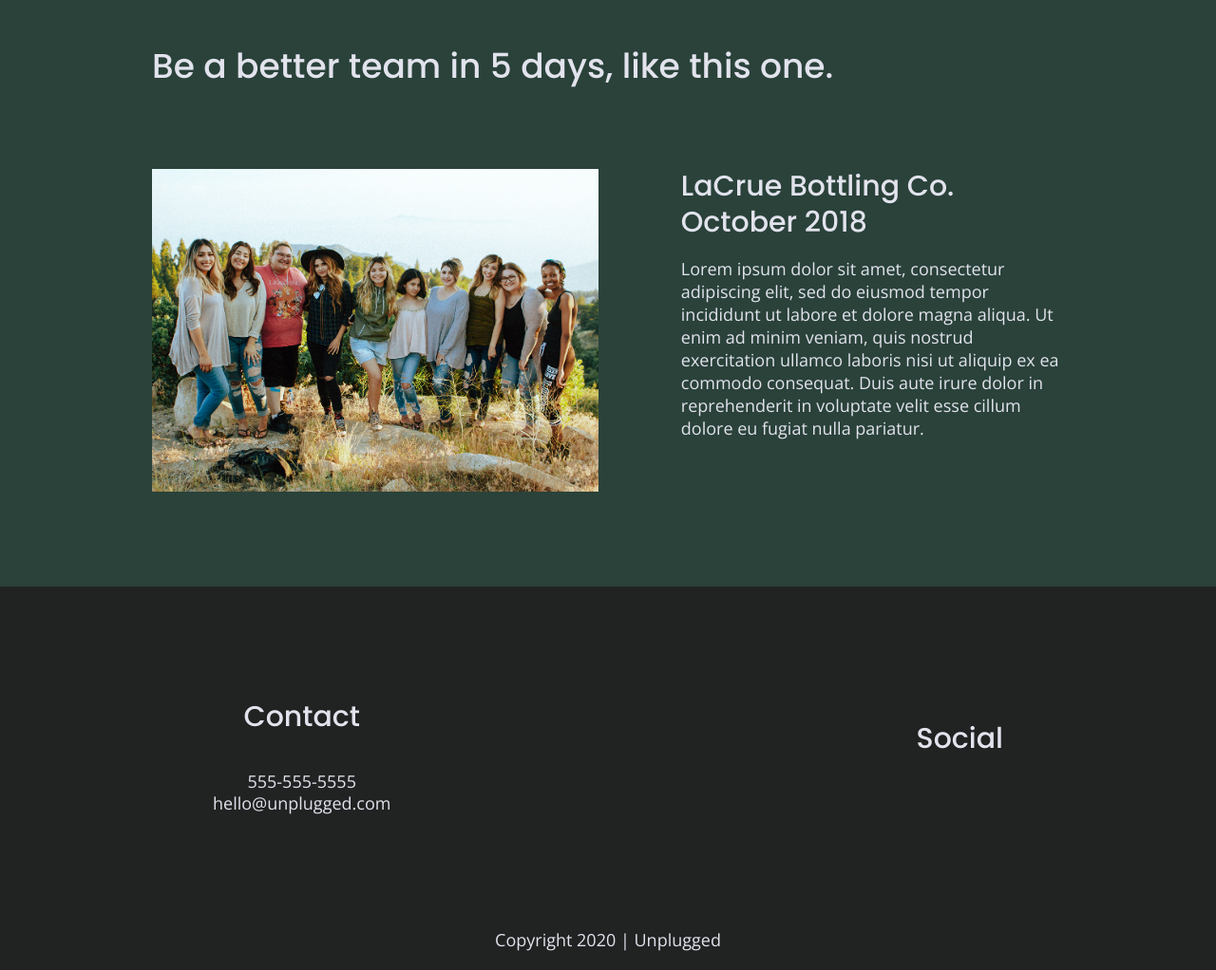
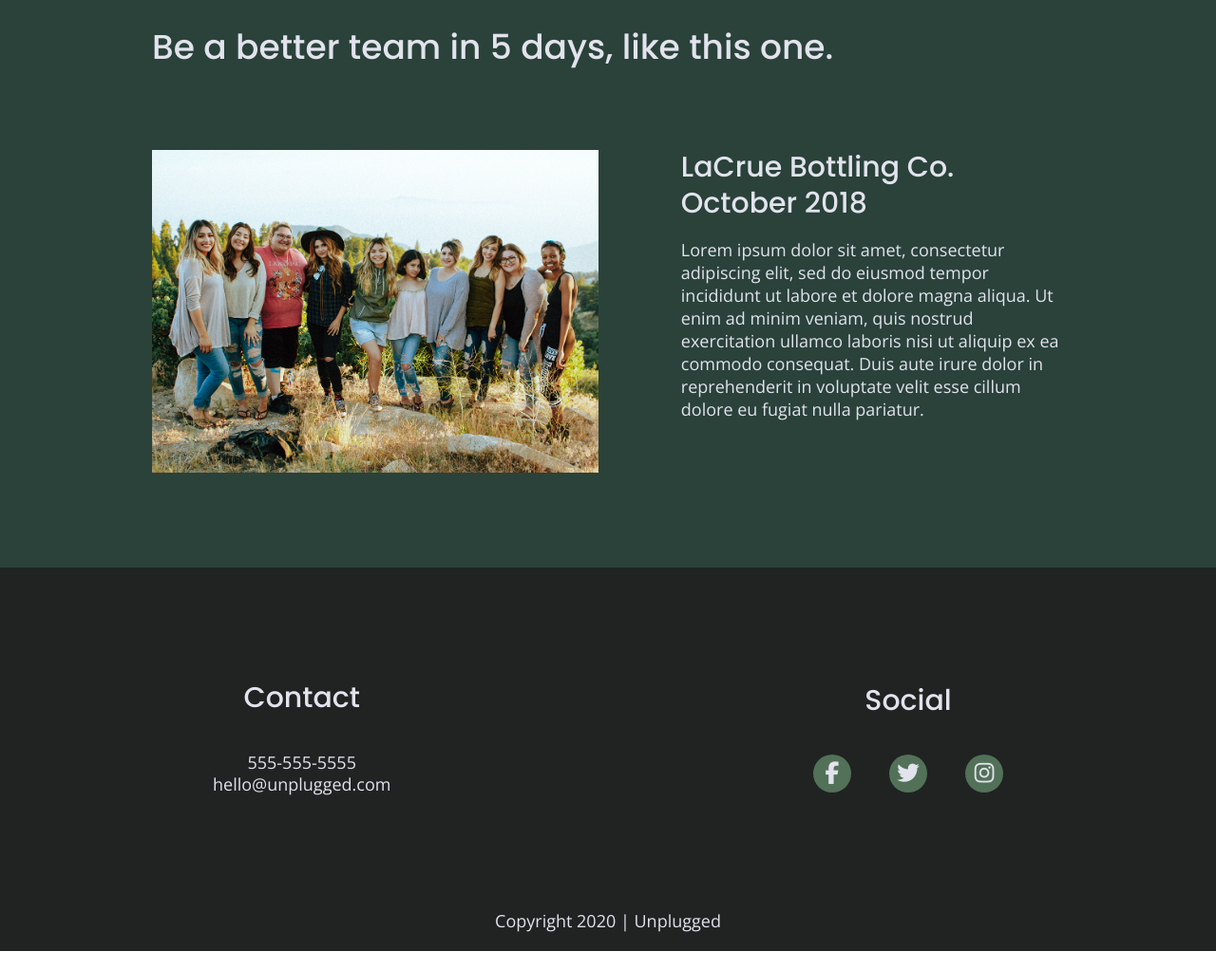
Before and after one commit to brook-m/unplugged-website, a website built with Parcel: page index.html in a window 1280 px wide. Shown: the part 1952-2974 px from the top of the page at 95% size. Built offline with nearby package versions, Linux system fonts and the light colour scheme.

Commit message:
Updated brand icons with font awesome links and add css icon styles

```diff
--- a/css/main.css
+++ b/css/main.css
@@ -234,9 +234,17 @@
 }
 
 footer .social-icons p {
+  background-color: #527158;
+  border-radius: 50%;
+  width: 40px;
+  height: 40px;
   display: flex;
   justify-content: center;
   align-items: center;
+}
+
+footer .social-icons p i {
+  font-size: 1.3125em;
 }
 
 footer .copyright {
@@ -610,6 +618,11 @@
 
   .features .features-item-description {
     width: 62%;
+
+  }
+
+  .features i {
+    margin-bottom: 30px;
   }
 
 /* Reviews */
@@ -638,7 +651,7 @@
     margin: 100px 0;
   }
 
-  .footer-content {
+  footer .footer-content {
     display: flex;
     justify-content: space-between;
     align-items: center;
@@ -655,7 +668,12 @@
   }
 
   footer p {
-      line-height: 1.285;
+    line-height: 1.285;
+  }
+
+  footer .social-icons {
+    width: 12.5em;
+    justify-content: space-between;
   }
 
   footer .copyright {
--- a/index.html
+++ b/index.html
@@ -158,13 +158,13 @@
           <h4>Social</h4>
           <div class="social-icons">
             <p>
-              <a href="https://www.facebook.com/yoursite" target="_blank"></a>
+              <a href="https://www.facebook.com/yoursite" target="_blank"><i class="fab fa-facebook-f"></i></a>
             </p>
             <p>
-              <a href="https://www.twitter.com/yoursite" target="_blank"></a>
+              <a href="https://www.twitter.com/yoursite" target="_blank"><i class="fab fa-twitter"></i></a>
             </p>
             <p>
-              <a href="https://www.instagram.com/yoursite" target="_blank"></a>
+              <a href="https://www.instagram.com/yoursite" target="_blank"><i class="fab fa-instagram"></i></a>
             </p>
           </div>
         </div>
```
Also changed, not shown: about/index.html (+3 -3 lines), faq/index.html (+3 -3 lines).
